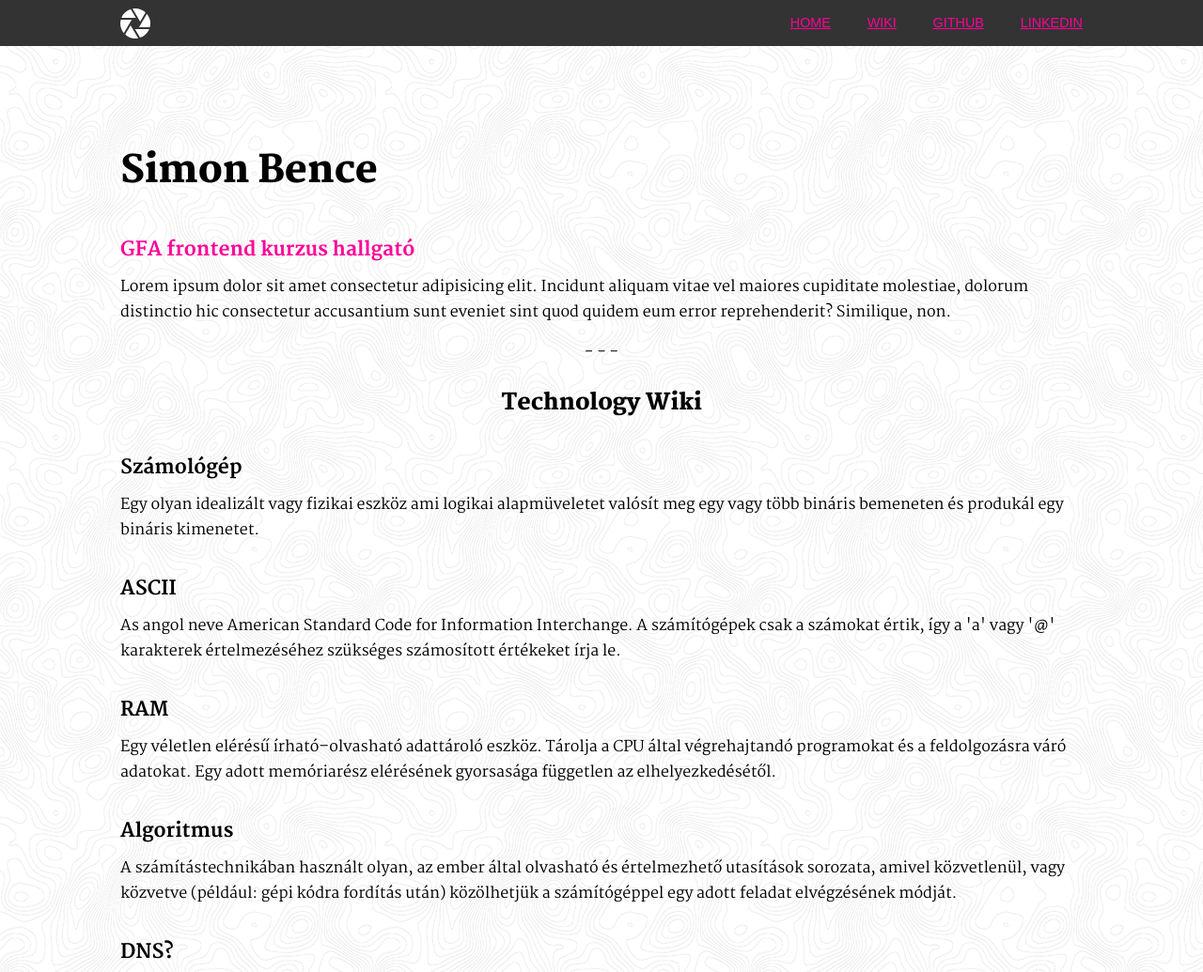
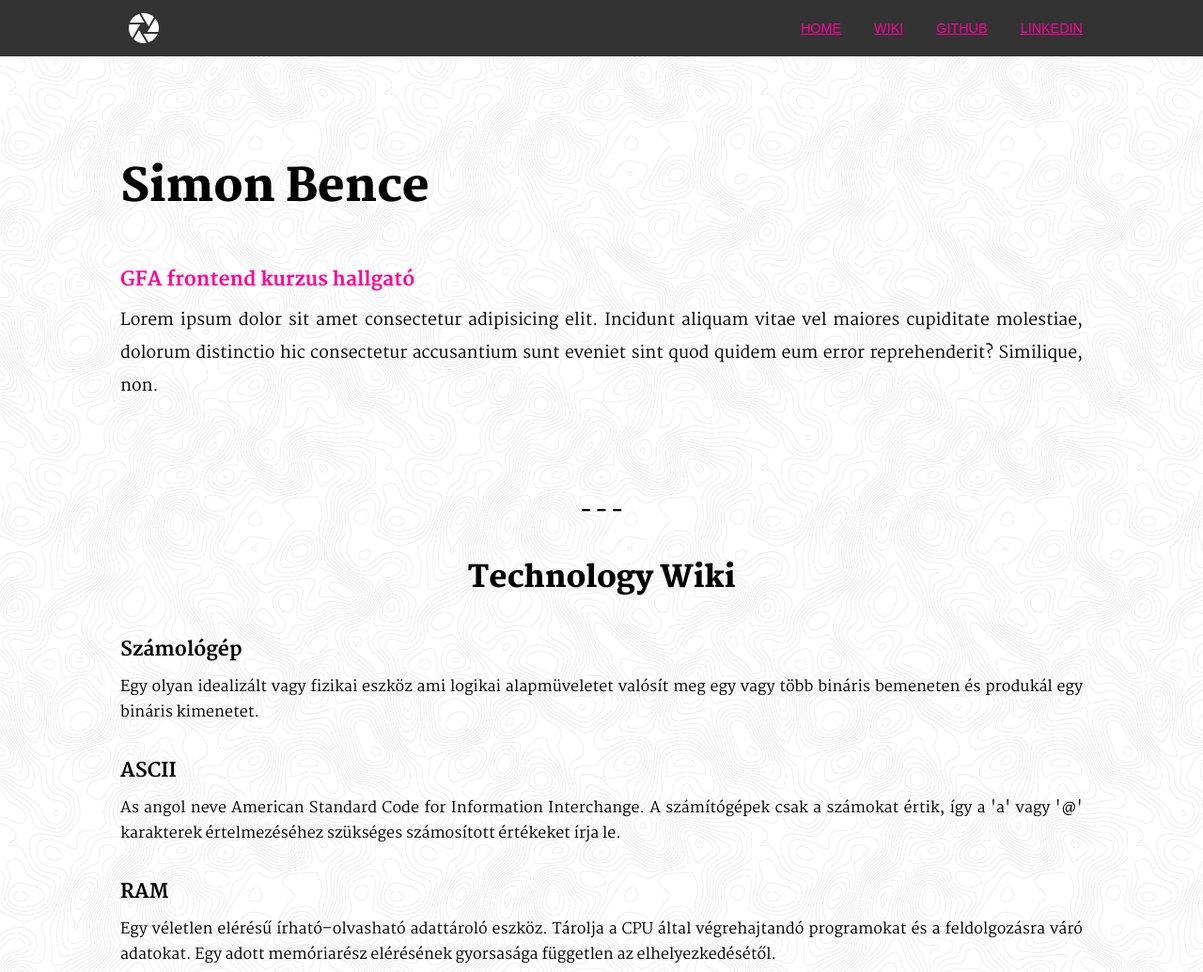
Before and after one commit to ImLumi/myFirstWebsite, a plain HTML site: page index.html in a window 1280 px wide. Shown: the top 1035 px of the page at 94% size. Drawn offline with Linux system fonts and the light colour scheme.

Commit message:
finomítás

```diff
--- a/index.html
+++ b/index.html
@@ -9,16 +9,20 @@
     <link rel="preconnect" href="https://fonts.googleapis.com">
     <link rel="preconnect" href="https://fonts.gstatic.com" crossorigin>
     <link href="https://fonts.googleapis.com/css2?family=Martel:wght@400;800;900&display=swap" rel="stylesheet">
-    <title>first-website</title>
+    <title>My first website</title>
 </head>
 
 <body>
     <nav>
-        <img src="assets/apeture.svg" alt="logo">
-        <div class="nav-links"><a href="home">home</a>
-            <a href="http://">wiki</a>
-            <a href="http://">github</a>
-            <a href="http://">linkedin</a>
+        <div class="logo">
+            <img id="logo" src="assets/apeture.svg" alt="logo">
+        </div>
+
+        <div class="nav-links">
+            <a href="index.html">home</a>
+            <a href="https://wikipedia.org">wiki</a>
+            <a href="https://github.com/ImLumi">github</a>
+            <a href="https://www.linkedin.com/">linkedin</a>
         </div>
 
     </nav>
@@ -30,7 +34,7 @@
                 molestiae, dolorum distinctio hic consectetur accusantium sunt eveniet sint quod quidem eum error
                 reprehenderit? Similique, non.</p>
         </section>
-        <div>- - -</div>
+        <div class="separator">- - -</div>
         <section id="techWiki">
             <h2>Technology Wiki</h2>
             <div>
@@ -56,7 +60,7 @@
                     egy adott feladat elvégzésének módját.</p>
             </div>
             <div>
-                <h3>DNS?</h3>
+                <h3>DNS</h3>
                 <p>Egy hierarchikus, nagymértékben decentralizált elnevezési rendszer számítógépek, szolgáltatások,
                     illetve az internetre vagy egy magánhálózatra kötött bármilyen erőforrás számára.</p>
             </div>
--- a/style.css
+++ b/style.css
@@ -5,12 +5,40 @@ body{
     background-color: #fefefe;
     text-align: center;
     font-family: Martel, consolas, Courier;
+}
 
+/*logo effect*/
+.logo{
+    display: flex;
+    align-items: center;
+    justify-content: center;
+    width: 50px;
+}
+#logo{
 
+    max-height: 32px;
+    transition: 1s cubic-bezier( 0.55, 0.17, 0.32, 3 ),
+    transform 1s cubic-bezier( 0.55, 0.17, 0.32, 2 ) ;
+    overflow:hidden;
+    height:  32px;
 
+  }
+  #logo:hover{
+    transform: rotate(90deg);
+
+    max-height: 50px;
+    height: 40px;
+  }
+
+/*headings and paragraph*/
+
+h1{
+    font-size: 3rem;
+    font-weight: 900;
 }
-h1{
-    font-size: 2.5rem;
+#techWiki  h2 {
+    font-size: 2rem;
+    text-align: center;
     font-weight: 900;
 }
 h3{
@@ -19,44 +47,64 @@ h3{
     margin-top: 2rem;
     margin-bottom: 0.5rem;
 }
+#intro  h3{
+    color:#f09;
+}
 p{
     margin-top: 0.5rem;
 }
+#intro p{
+    font-size: 1.1rem;
+    line-height: 2;
+}
+
+.separator{
+    display: flex;
+    justify-content: center;
+    align-items: center;
+    font-size: 1.2rem;
+    font-weight: 900;
+    margin: 100px 0 10px 0;
+}
+/*semantic elements*/
+
 section{
     text-align: left;
-    line-break: strict;
-}
-#intro > h3{
-    color:#f09;
-}
-#techWiki > h2 {
-    text-align: center;
-    font-weight: 900;
+    text-align: justify;
 }
 main{
 
     padding: 0 10%;
 }
+
+/*navigation bar*/
+
 nav{
 
     display: flex;
     justify-content: space-between;
-    align-items: center;
     padding: 0 10%;
     text-align: left;
     background: #333;
     margin-bottom: 100px;
+    height: 60px;
 
 }
 
-.nav-links > a {
+.nav-links a {
     font-family:  Arial, Helvetica, sans-serif, monospace;
     font-size: 0.9rem;
     color: #f09;
     text-transform: uppercase;
-    padding-left: 35px;
+    margin-left: 35px;
 
 }
 .nav-links{
-   line-height: 3em;
+    display: flex;
+    justify-content: center;
+    align-items: center;
 }
+
+a:hover{
+    color:thistle;
+}
```
